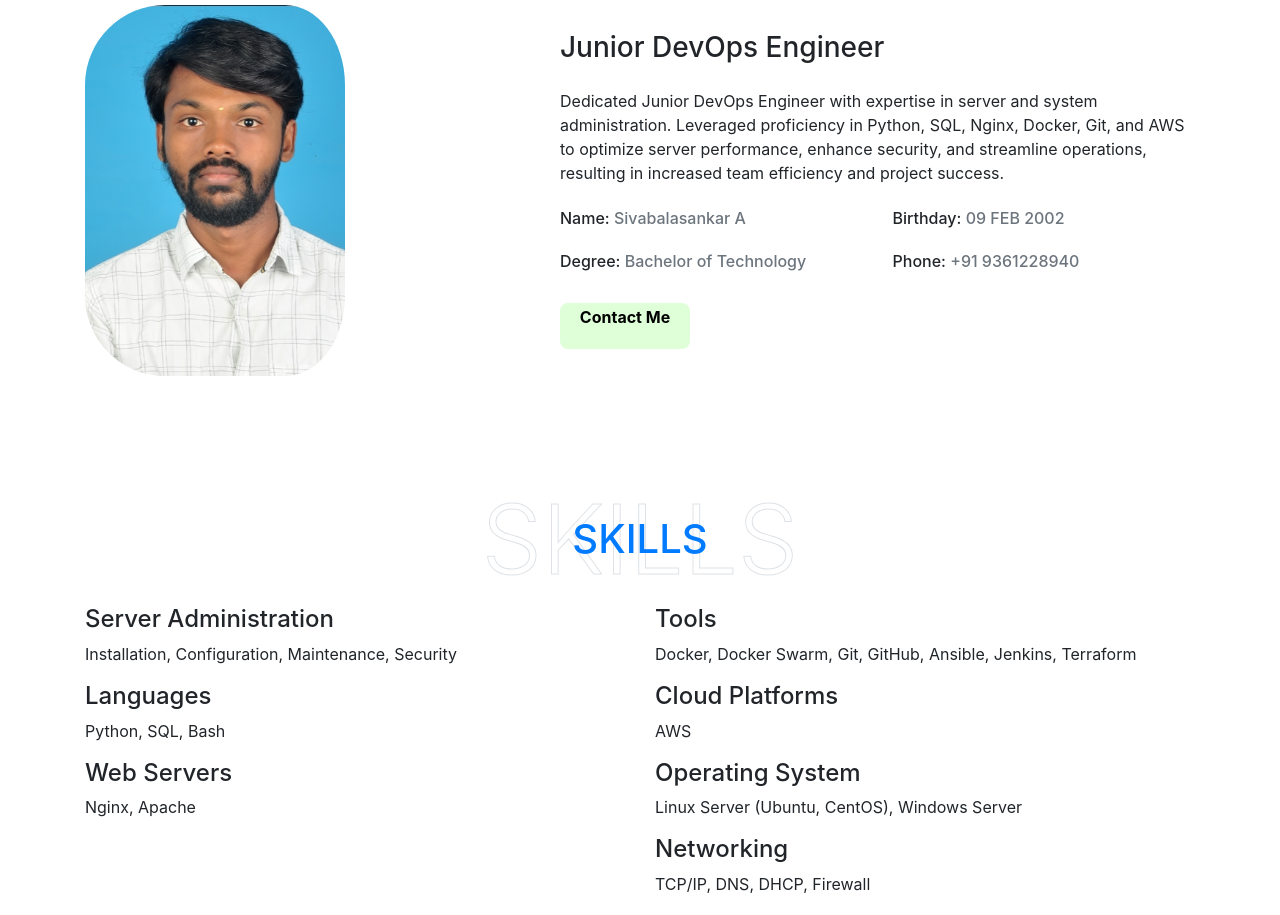
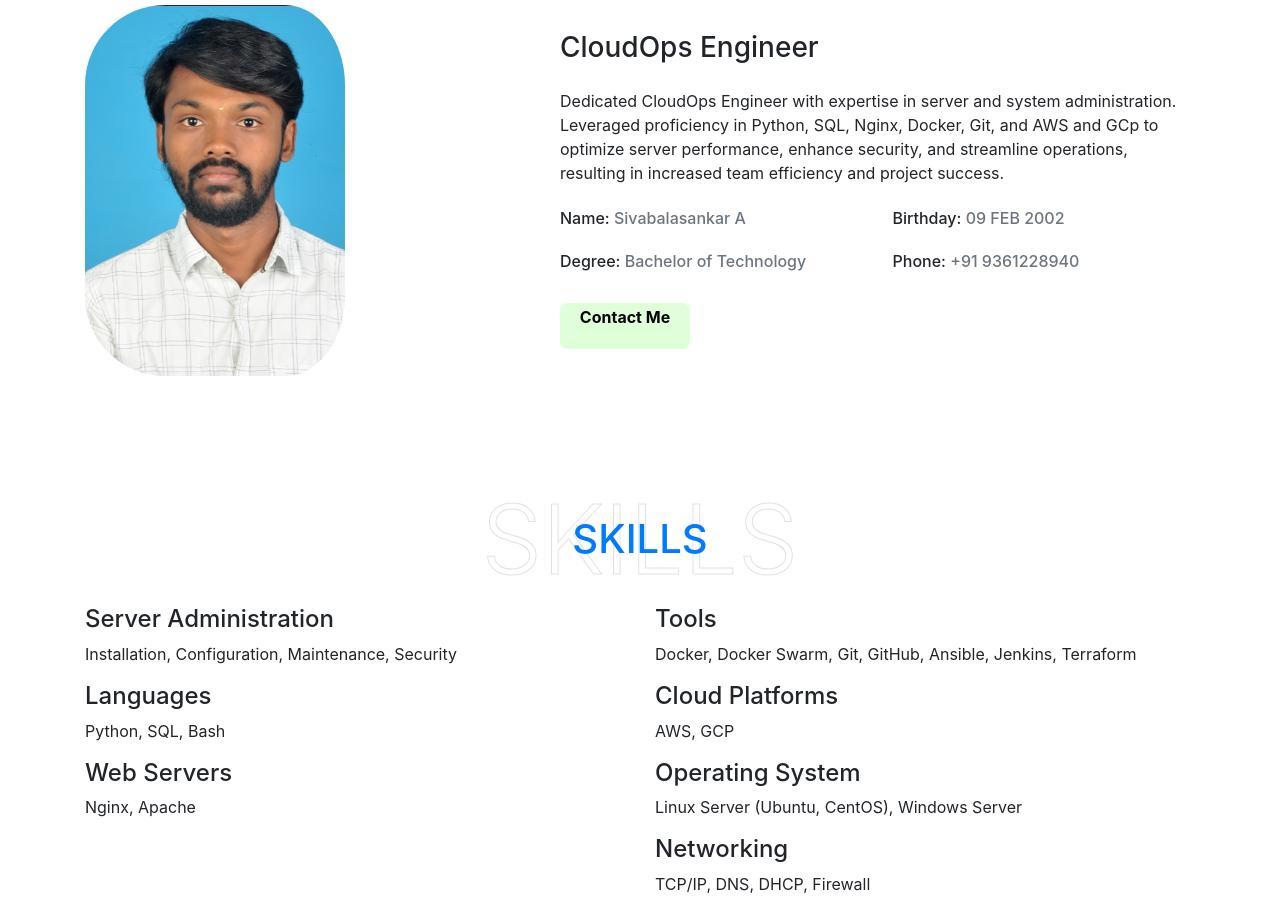
Before and after one commit to Sbsankar/Sbsankar-portfolio, a plain HTML site: page index.html in a window 1280 px wide. Shown: the part 950-1865 px from the top of the page. Drawn offline with nearby package versions, Linux system fonts and the light colour scheme.

Commit message:
Update index.html

```diff
--- a/index.html
+++ b/index.html
@@ -136,10 +136,10 @@
                     <img class="img-fluid w-10" src="sb.jpg" alt="">
                 </div>
                 <div class="col-lg-7">
-                    <h3 class="mb-4">Junior DevOps Engineer</h3>
+                    <h3 class="mb-4">CloudOps Engineer</h3>
                     <p>
-                        Dedicated Junior DevOps Engineer with expertise in server and system administration. Leveraged
-                        proficiency in Python, SQL, Nginx, Docker, Git, and AWS to optimize server performance, enhance
+                        Dedicated CloudOps Engineer with expertise in server and system administration. Leveraged
+                        proficiency in Python, SQL, Nginx, Docker, Git, and AWS and GCp to optimize server performance, enhance
                         security, and streamline operations, resulting in increased team efficiency and project success.
                     </p>
                     <div class="row mb-3">
@@ -182,7 +182,7 @@
                 <h4>Tools</h4>
                 <p>Docker, Docker Swarm, Git, GitHub, Ansible, Jenkins, Terraform</p>
                 <h4>Cloud Platforms</h4>
-                <p>AWS</p>
+                <p>AWS, GCP</p>
                 <h4>Operating System</h4>
                 <p>Linux Server (Ubuntu, CentOS), Windows Server</p>
                 <h4>Networking</h4>
```
